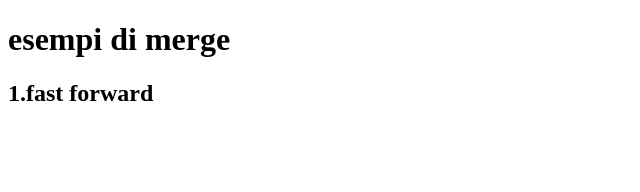
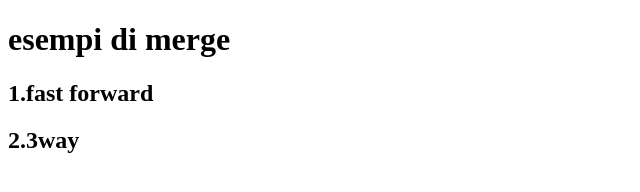
Before and after one commit to laboint20/repo4A212024, a plain HTML site: page index.html in a window 1280 px wide. Shown: the full height of the page, 0-640 px from the left. Drawn offline with Linux system fonts and the light colour scheme.

Commit message:
mod2 da ramo2

```diff
--- a/index.html
+++ b/index.html
@@ -8,5 +8,6 @@
 <body>
     <h1>esempi di merge</h1>
     <h2>1.fast forward</h2>
+    <h2>2.3way</h2>
 </body>
 </html>
```
